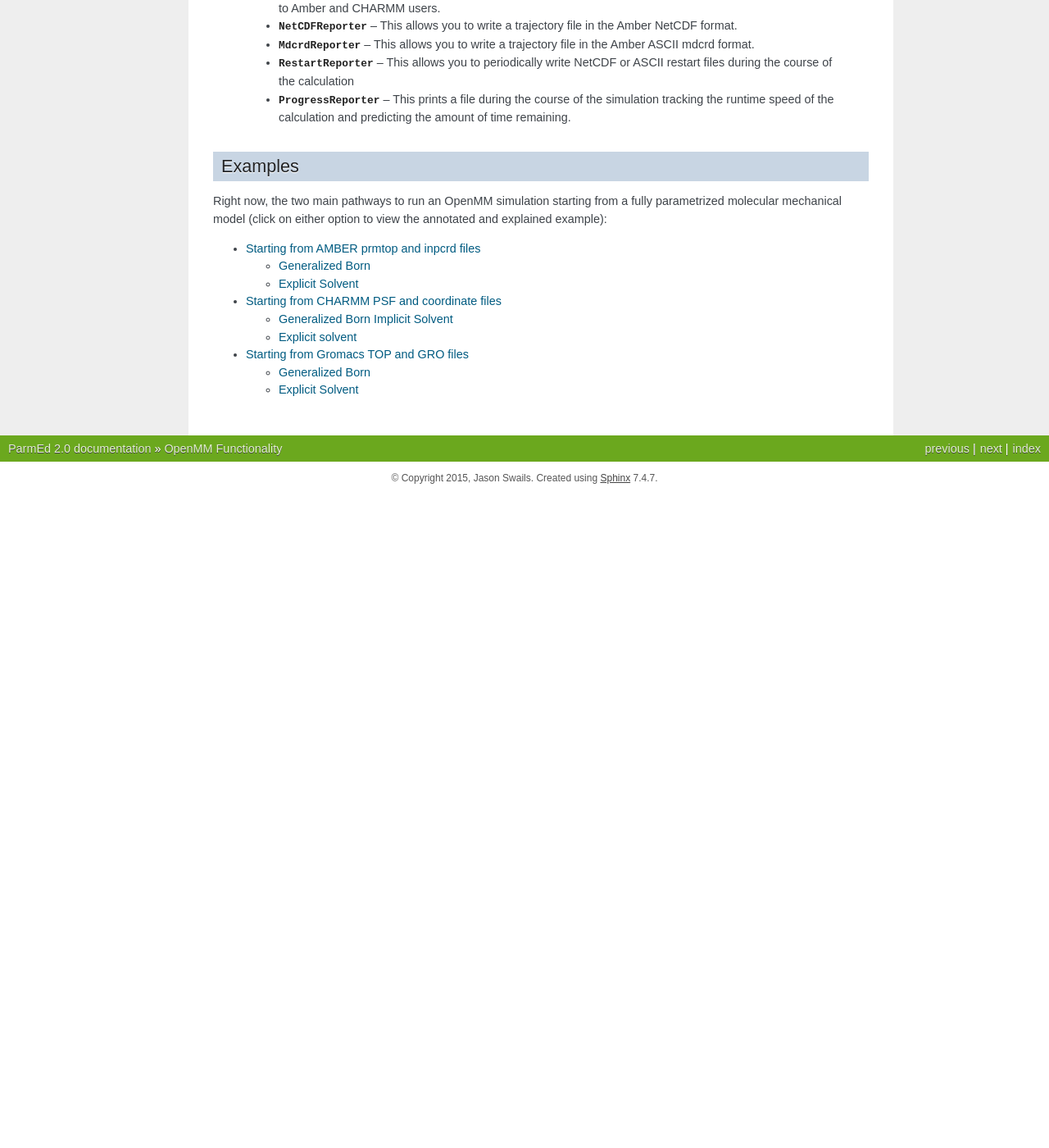
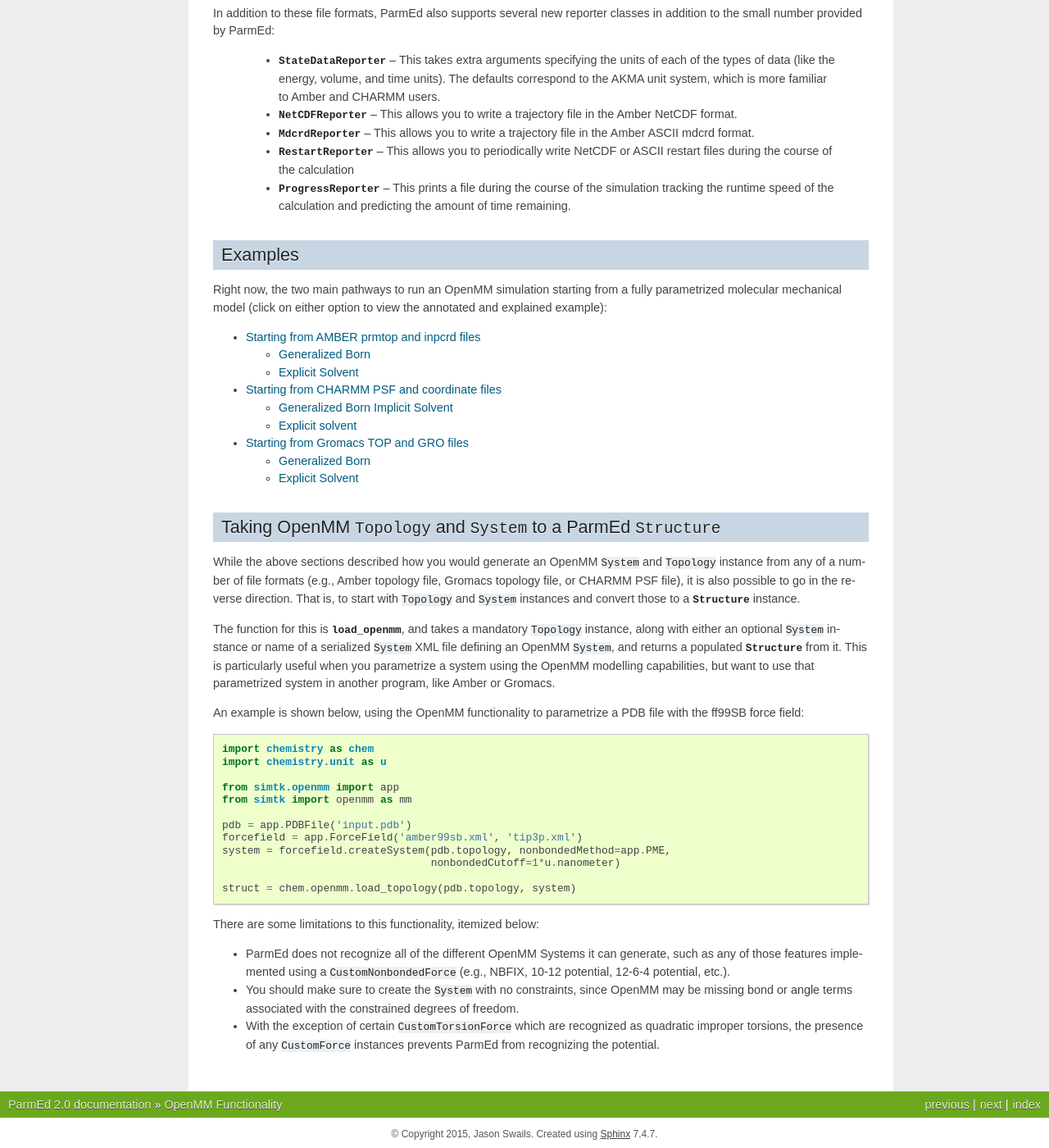
Before and after one commit to ParmEd/ParmEd, a Sphinx documentation site: the page built from doc/openmm.rst, in a window 1280 px wide and 1400 px high, scrolled down 1845 px. Shown: the whole window at 82% size. Built offline with Sphinx 7.4.7, drawn with Linux system fonts in a browser that asks for light colours; before the commit the page ends 2448 px from its top, so only the background shows below that; some of the changed text lies outside the part shown.

Commit message:
Document new OpenMM functionality.

```diff
--- a/doc/openmm.rst
+++ b/doc/openmm.rst
@@ -103,8 +103,15 @@ range of file formats. In particular, it supports the following file formats:
     * Amber Chamber-style topology file*
     * Amber AMOEBA-style topology file*
     * CHARMM PSF file
+    * Gromacs topology file
 
 The *-marked options are *not* available in the OpenMM Python application layer.
+While the OpenMM Python application layer *does* support standard Amber topology
+files, it does not support either old-style topology files or those that define
+a 10-12 nonbonded potentials between certain pairs of atoms. ParmEd supports
+both of these. With Gromacs topology files, the OpenMM Python application layer
+does not correctly handle virtual sites, while the Gromacs topology file parser
+in ParmEd does.
 
 In addition to these file formats, ParmEd also supports several new reporter
 classes in addition to the small number provided by ParmEd:
@@ -136,3 +143,50 @@ the annotated and explained example):
     Starting from AMBER prmtop and inpcrd files <omm_amber>
     Starting from CHARMM PSF and coordinate files <omm_charmm>
     Starting from Gromacs TOP and GRO files <omm_gromacs>
+
+Taking OpenMM ``Topology`` and ``System`` to a ParmEd ``Structure``
+-------------------------------------------------------------------
+
+While the above sections described how you would generate an OpenMM ``System``
+and ``Topology`` instance from any of a number of file formats (e.g., Amber
+topology file, Gromacs topology file, or CHARMM PSF file), it is also possible
+to go in the reverse direction. That is, to start with ``Topology`` and
+``System`` instances and convert those to a :class:`Structure
+<chemistry.structure.Structure>` instance.
+
+The function for this is :func:`load_openmm
+<chemistry.openmm.topsystem.load_openmm>`, and takes a mandatory ``Topology``
+instance, along with either an optional ``System`` instance or name of a
+serialized ``System`` XML file defining an OpenMM ``System``, and returns a
+populated :class:`Structure <chemistry.structure.Structure>` from it. This is
+particularly useful when you parametrize a system using the OpenMM modelling
+capabilities, but want to use that parametrized system in another program, like
+Amber or Gromacs.
+
+An example is shown below, using the OpenMM functionality to parametrize a PDB
+file with the ff99SB force field::
+
+    import chemistry as chem
+    import chemistry.unit as u
+
+    from simtk.openmm import app
+    from simtk import openmm as mm
+
+    pdb = app.PDBFile('input.pdb')
+    forcefield = app.ForceField('amber99sb.xml', 'tip3p.xml')
+    system = forcefield.createSystem(pdb.topology, nonbondedMethod=app.PME,
+                                     nonbondedCutoff=1*u.nanometer)
+
+    struct = chem.openmm.load_topology(pdb.topology, system)
+
+There are some limitations to this functionality, itemized below:
+
+- ParmEd does not recognize all of the different OpenMM Systems it can generate,
+  such as any of those features implemented using a ``CustomNonbondedForce``
+  (e.g., NBFIX, 10-12 potential, 12-6-4 potential, etc.).
+- You should make sure to create the ``System`` with no constraints, since
+  OpenMM may be missing bond or angle terms associated with the constrained
+  degrees of freedom.
+- With the exception of certain ``CustomTorsionForce`` which are recognized as
+  quadratic improper torsions, the presence of any ``CustomForce`` instances
+  prevents ParmEd from recognizing the potential.
```
